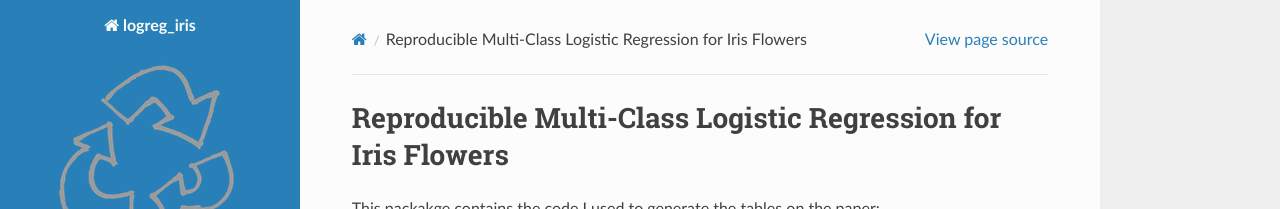
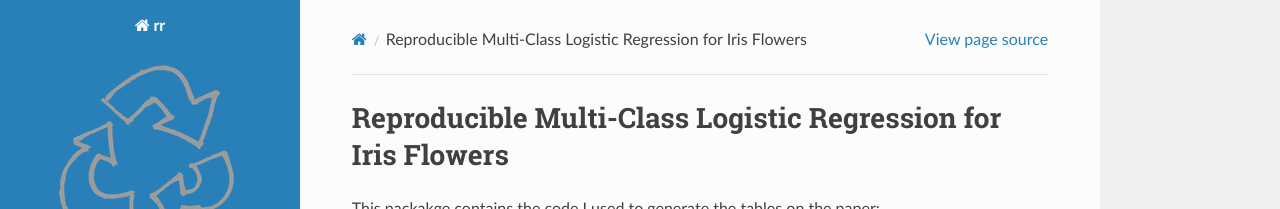
Before and after one commit to sandrich/mai-m05-ex6, a Sphinx documentation site: the page built from doc/index.rst, in a window 1280 px wide. Shown: the top 209 px of the page. Built offline with Sphinx 7.4.7 and the Read the Docs theme 2.0.0, drawn with Linux system fonts in a browser that asks for light colours.

Commit message:
[doc] Fix doc package name

```diff
--- a/doc/conf.py
+++ b/doc/conf.py
@@ -77,7 +77,7 @@ source_suffix = '.rst'
 master_doc = 'index'
 
 # General information about the project.
-project = u'logreg_iris'
+project = u'rr'
 import time
 copyright = u'%s, Idiap Research Institute' % time.strftime('%Y')
 
```
